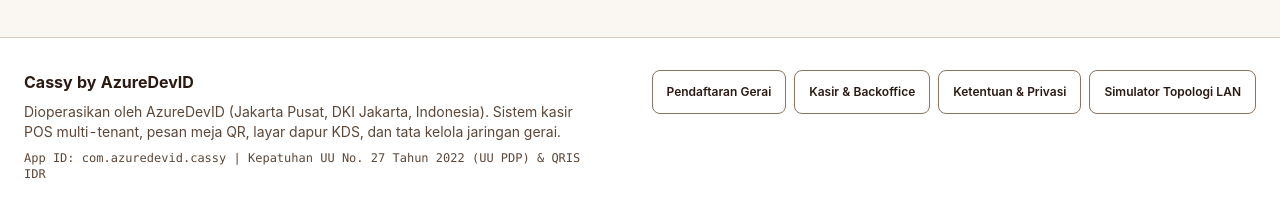
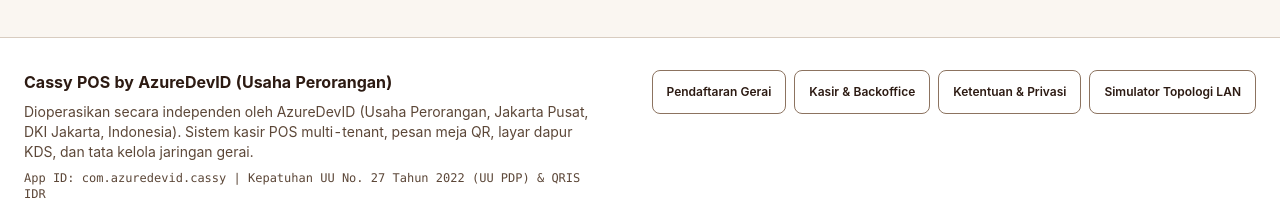
Before and after one commit to s9mcqytn4y-sys/mycaffe-client, a Next.js app in the folder apps/web/: page /queue in a window 1280 px wide. Shown: the part 894-1106 px from the top of the page. Built offline with nearby package versions, Linux system fonts and the light colour scheme; no server answers.

Commit message:
fix(web): standardize sole proprietorship legal branding and fix pnpm cache context warning in ci

```diff
--- a/apps/web/public/SiteWebManifest.json
+++ b/apps/web/public/SiteWebManifest.json
@@ -1,8 +1,8 @@
 {
   "id": "com.azuredevid.cassy",
-  "name": "Cassy by AzureDevID",
-  "short_name": "Cassy",
-  "description": "Cassy: Sistem Kasir POS, Pesan Meja QR, Layar Dapur KDS, dan Konsol Tata Kelola Kafe Multi-Tenant oleh AzureDevID.",
+  "name": "Cassy POS by AzureDevID (Usaha Perorangan)",
+  "short_name": "Cassy POS",
+  "description": "Cassy POS: Sistem Kasir POS, Pesan Meja QR, Layar Dapur KDS, dan Tata Kelola Kafe oleh AzureDevID (Usaha Perorangan).",
   "start_url": "/",
   "display": "standalone",
   "background_color": "#FAF6F1",
--- a/apps/web/src/components/Shell.tsx
+++ b/apps/web/src/components/Shell.tsx
@@ -278,12 +278,12 @@ export function SiteFooter() {
         <div className="flex flex-col justify-between gap-6 md:flex-row md:items-start">
           <div className="max-w-xl space-y-2">
             <p className="font-display text-base font-bold text-ink">
-              Cassy by AzureDevID
+              Cassy POS by AzureDevID (Usaha Perorangan)
             </p>
             <p className="text-sm text-subink">
               {locale === "en-US"
-                ? "Operated by AzureDevID (Jakarta Pusat, DKI Jakarta, Indonesia). Multi-tenant cafe POS, table QR ordering, KDS, and outlet network governance."
-                : "Dioperasikan oleh AzureDevID (Jakarta Pusat, DKI Jakarta, Indonesia). Sistem kasir POS multi-tenant, pesan meja QR, layar dapur KDS, dan tata kelola jaringan gerai."}
+                ? "Operated by AzureDevID (Usaha Perorangan, Jakarta Pusat, DKI Jakarta, Indonesia). Multi-tenant cafe POS, table QR ordering, KDS, and outlet network governance."
+                : "Dioperasikan secara independen oleh AzureDevID (Usaha Perorangan, Jakarta Pusat, DKI Jakarta, Indonesia). Sistem kasir POS multi-tenant, pesan meja QR, layar dapur KDS, dan tata kelola jaringan gerai."}
             </p>
             <p className="font-mono text-xs text-subink">
               App ID: com.azuredevid.cassy | Kepatuhan UU No. 27 Tahun 2022 (UU PDP) &amp; QRIS IDR
```
